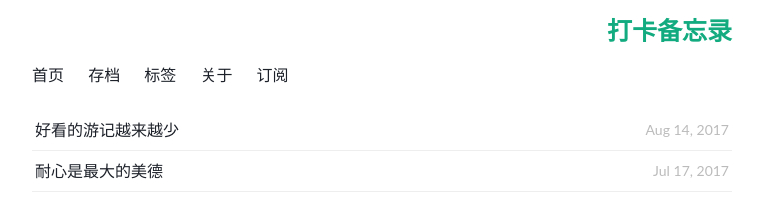
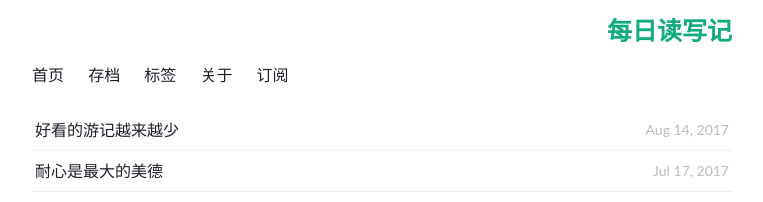
Before and after one commit to Turbo-Snail/ReadingCard, a Jekyll site: the page built from index.html, in a window 1280 px wide. Shown: the top 202 px of the page, without its empty margins (258-1021 px from the left). Built offline with Jekyll 4.4.1, drawn with Linux system fonts in a browser that asks for light colours; comment, search, counter and statistics services are not loaded.

Commit message:
Update default.html

```diff
--- a/_includes/themes/effector-wide/default.html
+++ b/_includes/themes/effector-wide/default.html
@@ -13,7 +13,7 @@
 <body onload="prettyPrint()">
 
   <div class="container">
-      <h1 class="sitename">打卡备忘录</h1>
+      <h1 class="sitename">每日读写记</h1>
       <div class="nav">
 <a href="/">首页</a>
 <a href="/archive/">存档</a>
```
